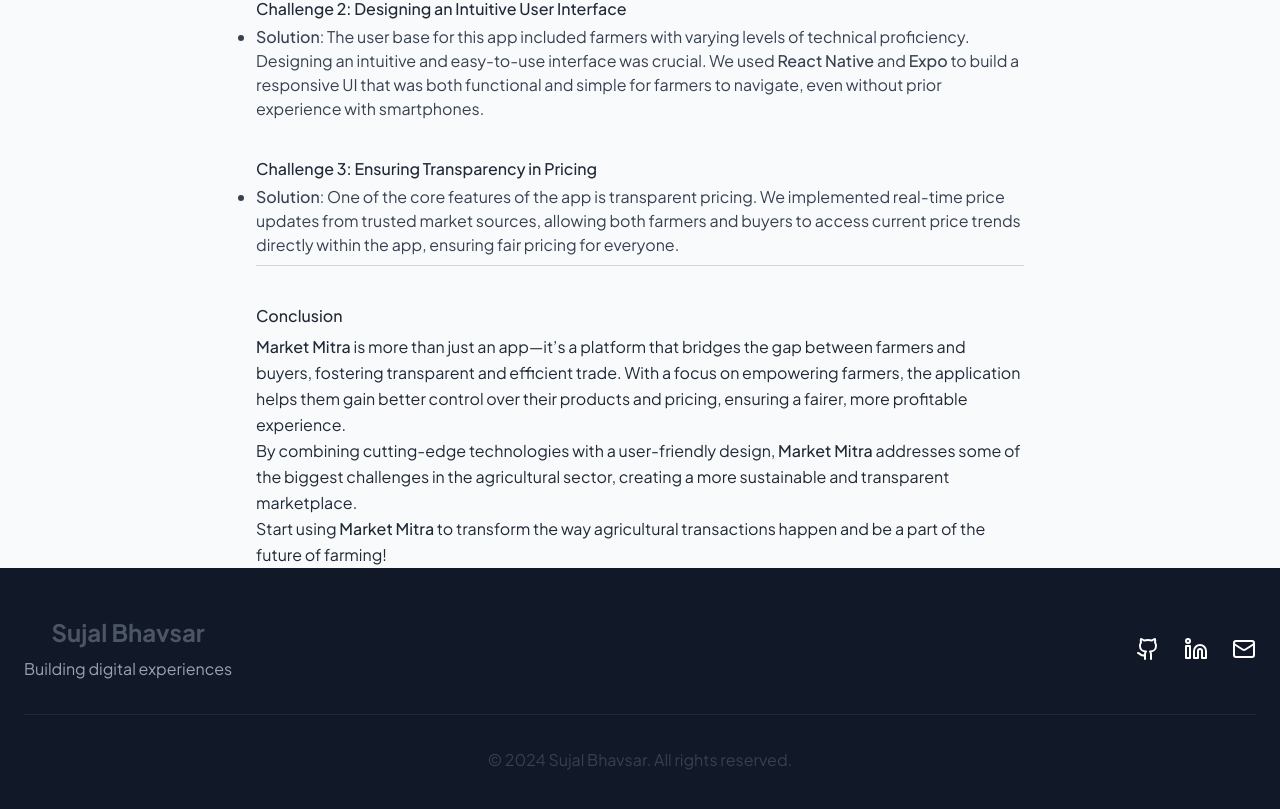
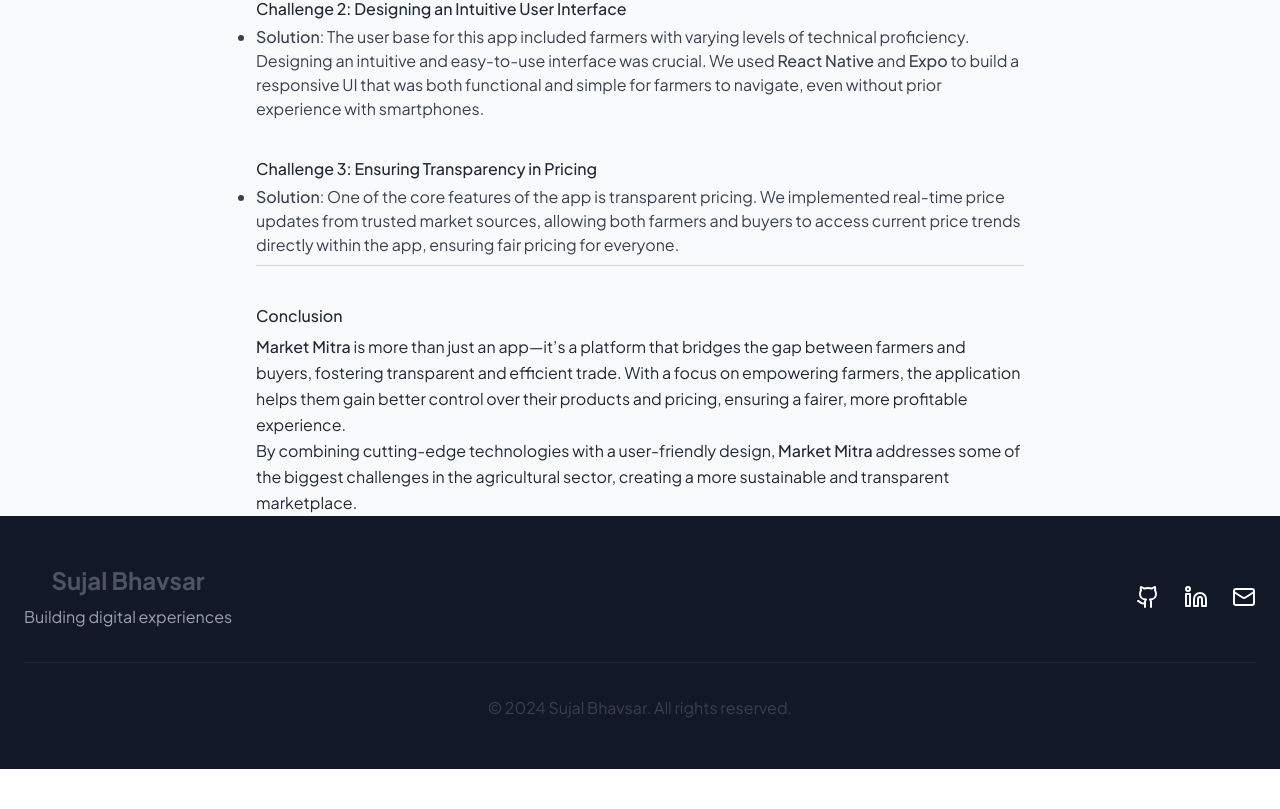
Before and after one commit to sujal011/portfolio-blog, a Next.js app: page /project/market-mitra in a window 1280 px wide. Shown: the part 1686-2495 px from the top of the page. After the commit the page ends 2455 px from the top, so only its background shows below. Built offline with nearby package versions, Linux system fonts and the light colour scheme.

Commit message:
Update page.mdx

```diff
--- a/app/(slashLayout)/project/market-mitra/page.mdx
+++ b/app/(slashLayout)/project/market-mitra/page.mdx
@@ -71,5 +71,3 @@
 **Market Mitra** is more than just an app—it’s a platform that bridges the gap between farmers and buyers, fostering transparent and efficient trade. With a focus on empowering farmers, the application helps them gain better control over their products and pricing, ensuring a fairer, more profitable experience.
 
 By combining cutting-edge technologies with a user-friendly design, **Market Mitra** addresses some of the biggest challenges in the agricultural sector, creating a more sustainable and transparent marketplace.
-
-Start using **Market Mitra** to transform the way agricultural transactions happen and be a part of the future of farming!
```
